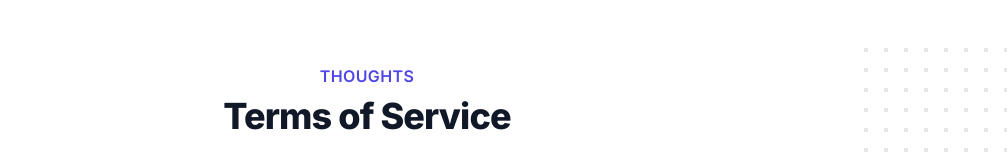
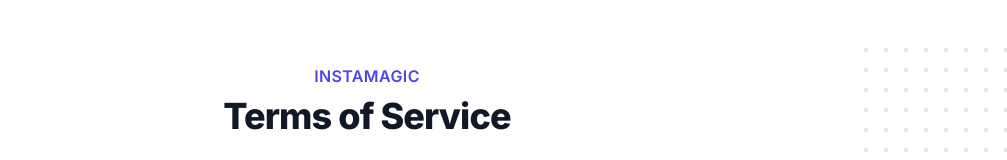
Before and after one commit to sushantkumar23/instamagic, a Next.js app: page /terms in a window 1280 px wide. Shown: the top 160 px of the page, without its empty margins (273-1280 px from the left). Built offline with nearby package versions, Linux system fonts and the light colour scheme.

Commit message:
Changed Thoughts to Instamagic

```diff
--- a/src/app/terms/page.tsx
+++ b/src/app/terms/page.tsx
@@ -108,7 +108,7 @@
         <div className="mx-auto text-lg max-w-prose">
           <h1>
             <span className="block text-base font-semibold tracking-wide text-center text-indigo-600 uppercase">
-              Thoughts
+              InstaMagic
             </span>
             <span className="block mt-2 text-3xl font-extrabold leading-8 tracking-tight text-center text-gray-900 sm:text-4xl">
               Terms of Service
```
